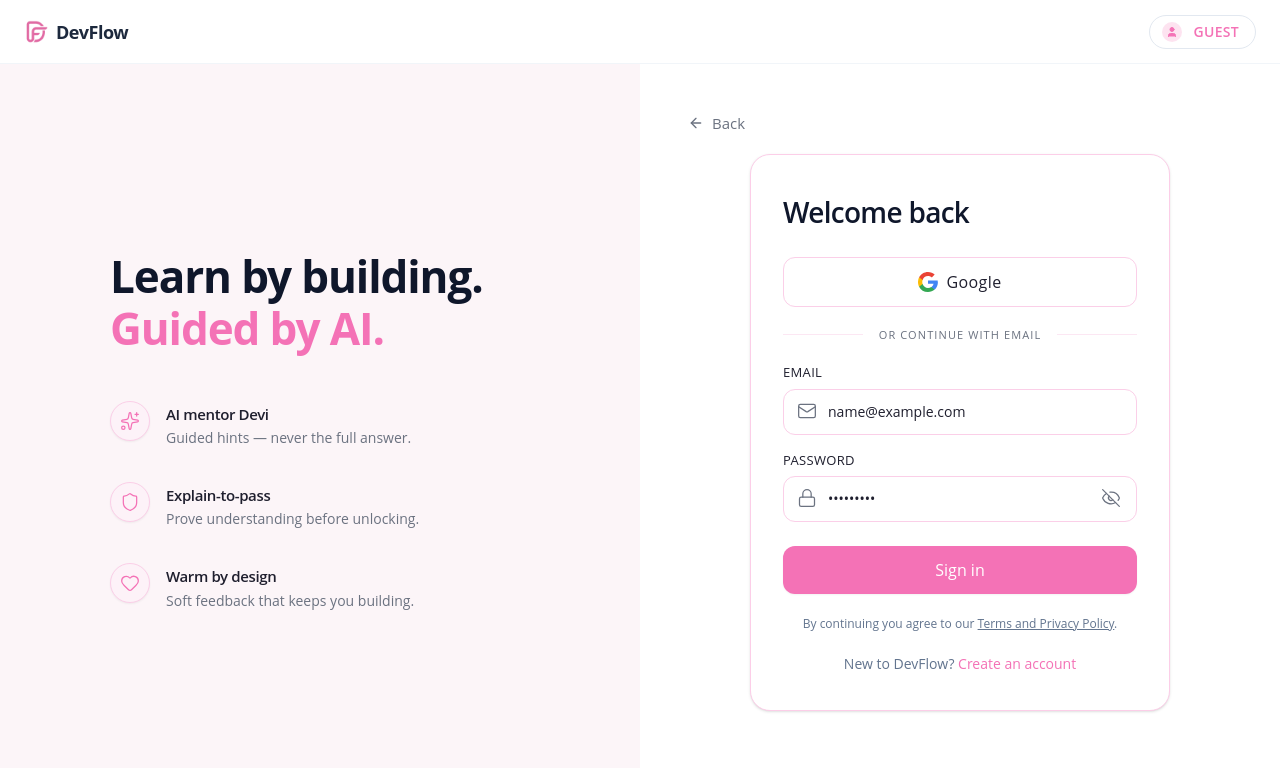
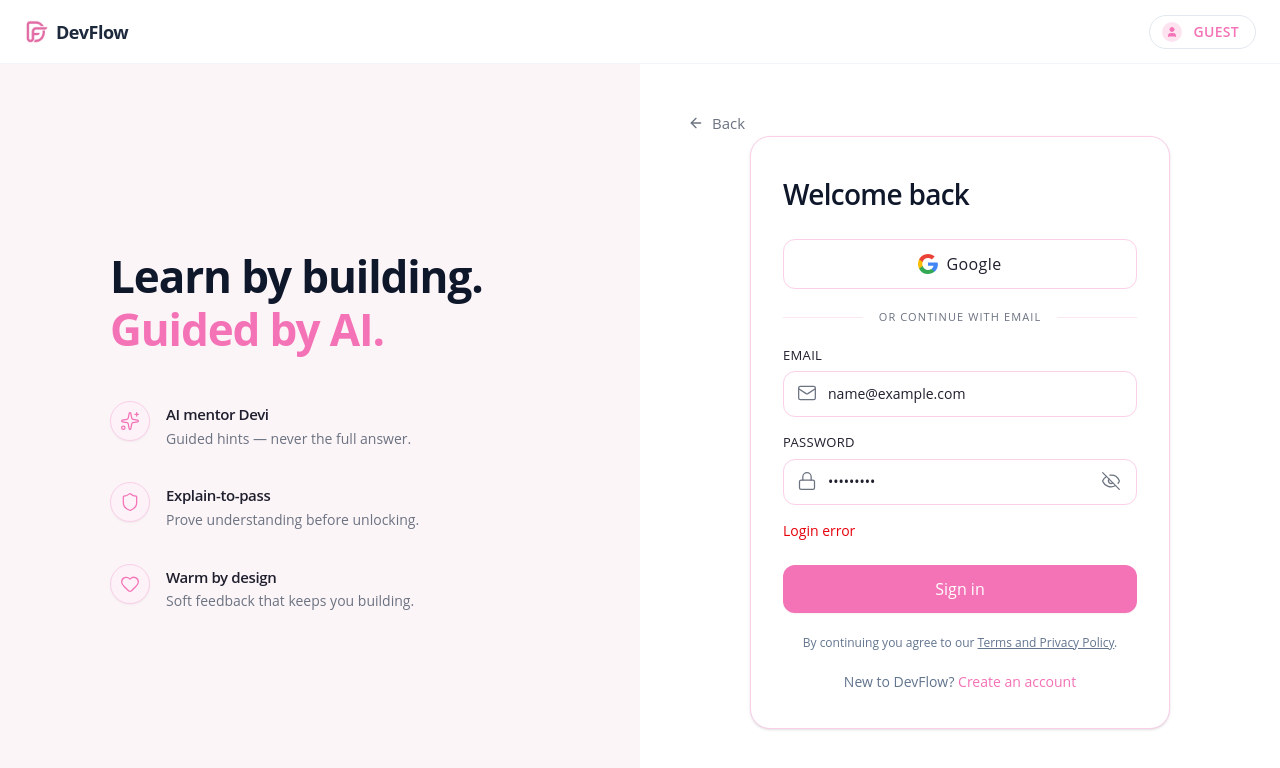
Before and after one commit to onfire-devcamp/devflow-fe, a React (Vite) app: page /login in a window 1280 px wide. Both pictures are taken after typing "name@example.com", "Sample123" into the empty fields and a click on the button "Sign in". Shown: the top 768 px of the page. Built offline with nearby package versions, Linux system fonts and the light colour scheme; no server answers.

Commit message:
feat: enhance login form with error handling and update navigation routes

```diff
--- a/src/features/auth/components/LoginForm.tsx
+++ b/src/features/auth/components/LoginForm.tsx
@@ -1,4 +1,4 @@
-import React, { useState } from 'react';
+import React, { useEffect, useState } from 'react';
 import { Link, useNavigate } from 'react-router-dom';
 import { withPreventDefault } from '../../../utils/form';
 import { GoogleButton } from '../../../components/ui/GoogleButton';
@@ -15,10 +15,25 @@
   const [email, setEmail] = useState<string>('');
   const [password, setPassword] = useState<string>('');
   const [showPassword, setShowPassword] = useState<boolean>(false);
+  const [error, setError] = useState<string | null>(null);
+
+  useEffect(() => {
+    if (!error) {
+      return;
+    }
+
+    const timeoutId = window.setTimeout(() => {
+      setError(null);
+    }, 3000);
+
+    return () => {
+      window.clearTimeout(timeoutId);
+    };
+  }, [error]);
 
   const handleSignIn = withPreventDefault(async () => {
-    // TODO: add logic here
     try {
+      setError(null);
       // call api /user/login
       const data = await login({
         email,
@@ -27,7 +42,7 @@
       const { token, user } = data;
 
       setAuth(token, user);
-      navigate('/dashboard');
+      navigate('/profile');
     } catch (error: unknown) {
       let errorMessage = 'Login error';
       if (axios.isAxiosError(error)) {
@@ -36,13 +51,11 @@
         errorMessage = error.message;
       }
 
-      alert(errorMessage);
+      setError(errorMessage);
     }
   });
 
-  const handleGoogleSignIn = () => {
-    // TODO: add logic here
-  };
+  const handleGoogleSignIn = () => {};
 
   const passwordIcon = useMemo(() => {
     return showPassword ? (
@@ -130,6 +143,12 @@
           </div>
         </div>
 
+        {error ? (
+          <p className="text-sm text-red-600" role="alert">
+            {error}
+          </p>
+        ) : null}
+
         <Button type="submit" variant="primary" className="mt-2">
           Sign in
         </Button>
--- a/src/lib/axiosClient.ts
+++ b/src/lib/axiosClient.ts
@@ -13,7 +13,10 @@
 axiosClient.interceptors.response.use(
   (response) => response,
   (error) => {
-    if (error?.response?.status === 401) {
+    const requestUrl = error?.config?.url ?? '';
+    const isLoginRequest = requestUrl.includes('/user/login');
+
+    if (error?.response?.status === 401 && !isLoginRequest) {
       useAuthStore.getState().logout();
       if (typeof window !== 'undefined') {
         window.location.href = '/login';
--- a/src/routes/PrivateRoute.tsx
+++ b/src/routes/PrivateRoute.tsx
@@ -5,7 +5,6 @@
   const token = useAuthStore((state) => state.token);
   const user = useAuthStore((state) => state.user);
 
-  // 2. if not back to login page
   if (!token || !user) {
     return <Navigate to="/login" replace />;
   }
--- a/src/routes/appRoutes.tsx
+++ b/src/routes/appRoutes.tsx
@@ -8,12 +8,12 @@
     <Routes>
       {/* PUBLIC ROUTES*/}
       <Route path={PATHS.LOGIN} element={<LoginPage />} />
-      <Route path={PATHS.REGISTER} element={<div>Trang đăng ký</div>} />
+      <Route path={PATHS.REGISTER} element={<div>Register page</div>} />
       <Route path="/" element={<Navigate to="/login" replace />} />
       {/*  PRIVATE ROUTES */}
       <Route element={<PrivateRoute />}>
         <Route path="/profile" element={<ProfilePage />} />
-        <Route path="/dashboard" element={<div>Trang quản lý</div>} />
+        <Route path="/dashboard" element={<div>Dashboard page</div>} />
       </Route>
     </Routes>
   );
```
